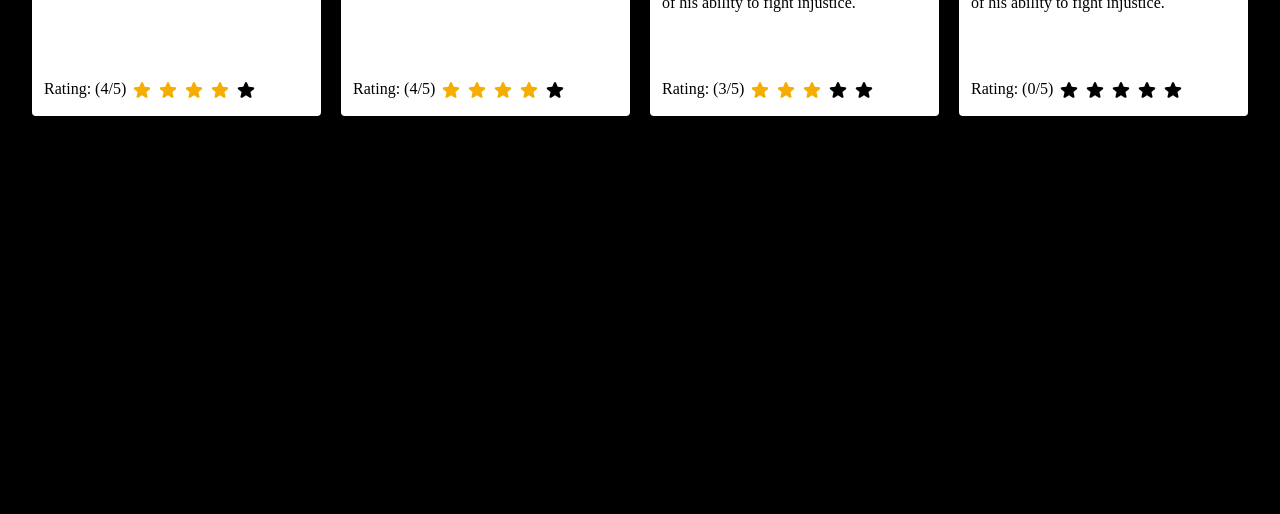
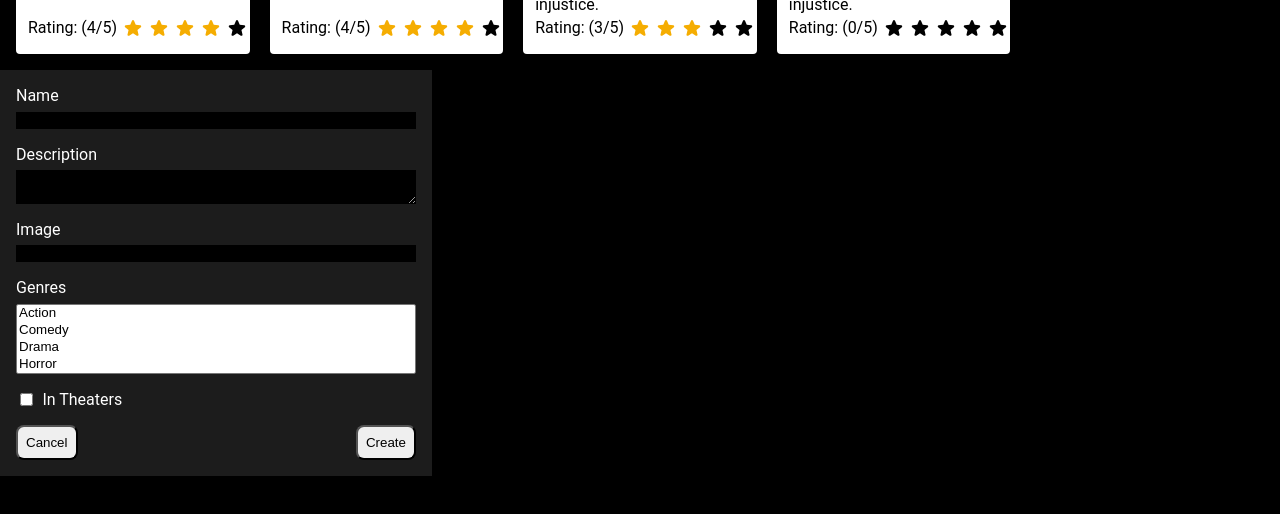
Before and after one commit to julianandreszb/vue-js-certification, a Vue app: page / in a window 1280 px wide. Shown: the part 718-1232 px from the top of the page. Before the commit the page ends 834 px from the top, so only its background shows below. Built offline with nearby package versions, Linux system fonts and the light colour scheme.

Commit message:
project 1: Code a Create Movie Form

```diff
--- a/src/Projects/CreateMovieRatingApp.vue
+++ b/src/Projects/CreateMovieRatingApp.vue
@@ -24,12 +24,18 @@ function isStartActive(rating, ratingIndex) {
 
 <template>
   <!-- This is where your template goes	-->
-  <div>
+  <div class="container">
+
+    <section class="options-container">
+      <button>Add Movie</button>
+    </section>
+
     <!-- 2. Use the Vue.js template syntax to display the movie information. -->
     <section class="cards-container">
       <article v-for="movie in movies" :key="movie.id" class="card">
         <div class="start-icon-container" :class="{ active: movie.rating > 0 }">
-          <StarIcon /><span>{{ movie.rating }}</span>
+          <StarIcon />
+          <span>{{ movie.rating }}</span>
         </div>
         <img class="card-img" :src="movie.image" :alt="movie.description" />
         <div class="card-content">
@@ -51,18 +57,70 @@ function isStartActive(rating, ratingIndex) {
         </div>
       </article>
     </section>
+
+    <article class="overlay">
+      <form action="" class="form-add-movie">
+        <div class="field-group">
+          <label for="name">Name</label>
+          <input type="text" name="name" />
+        </div>
+        <div class="field-group">
+          <label for="description">Description</label>
+          <textarea name="description"></textarea>
+        </div>
+        <div class="field-group">
+          <label for="image">Image</label>
+          <input type="text" name="image" />
+        </div>
+        <div class="field-group">
+          <label for="genres">Genres</label>
+          <select name="genres" multiple>
+            <option value="Action">Action</option>
+            <option value="Comedy">Comedy</option>
+            <option value="Drama">Drama</option>
+            <option value="Horror">Horror</option>
+            <option value="Romance">Romance</option>
+          </select>
+        </div>
+        <div class="field-group field-checkbox">
+          <input type="checkbox" name="in_theater" id="in_theater" />
+          <label for="in_theater">In Theaters</label>
+        </div>
+        <div class="field-group-actions" >
+          <button type="button">Cancel</button>
+          <button type="submit">Create</button>
+        </div>
+      </form>
+    </article>
   </div>
 </template>
 
 <style>
+
+.container {
+  display: flex;
+  flex-direction: column;
+}
+
+.options-container {
+  padding-block: 1rem;
+  padding-inline: 1rem;
+  display: flex;
+  flex-direction: row;
+  justify-content: end;
+}
+
 body {
   margin: 0;
-  padding: 2rem;
+  padding: 0;
   box-sizing: border-box;
   background-color: #000;
   height: 100vh;
   width: 100vw;
+
+  font-family: Roboto, sans-serif;
 }
+
 p {
   margin: 0;
 }
@@ -70,8 +128,10 @@ p {
 
 <style scoped>
 .cards-container {
+  padding-inline: 1rem;
+  padding-block: 1rem;
   display: grid;
-  grid-template-columns: repeat(auto-fill, minmax(250px, 1fr));
+  grid-template-columns: repeat(auto-fill, minmax(200px, 1fr));
   grid-gap: 20px;
 }
 
@@ -140,6 +200,7 @@ p {
   height: 20px;
   width: 20px;
 }
+
 .star-rating.active {
   color: #f5ad01;
 }
@@ -155,6 +216,7 @@ p {
   height: 40px;
   width: 40px;
   color: #dedede;
+
   span {
     position: absolute;
     color: #000000;
@@ -166,4 +228,53 @@ p {
 .start-icon-container.active {
   color: #f5ad01;
 }
+
+.overlay {
+  width: 100vw;
+  height: 100vh;
+}
+
+.form-add-movie {
+  display: flex;
+  flex-direction: column;
+  gap: 1rem;
+  background-color: #1c1c1c;
+  width: 400px;
+  padding: 1rem;
+}
+
+label, input, textarea {
+  color: #ffffff;
+  display: block;
+  border: none;
+}
+
+input, textarea {
+  background-color: #000000;
+}
+
+.field-group{
+  display: flex;
+  flex-direction: column;
+  gap: 0.4rem;
+}
+
+.field-group.field-checkbox{
+  display: flex;
+  flex-direction: row;
+  align-content: start;
+}
+
+.field-group-actions{
+  display: flex;
+  flex-direction: row;
+  justify-content: space-between;
+  gap: 1rem;
+
+  button {
+    border-radius: 8px;
+    padding-inline: 0.5rem;
+    padding-block: 0.5rem;
+  }
+}
 </style>
```
